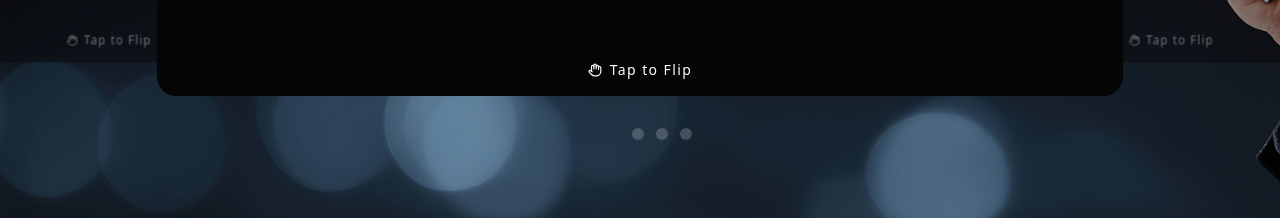
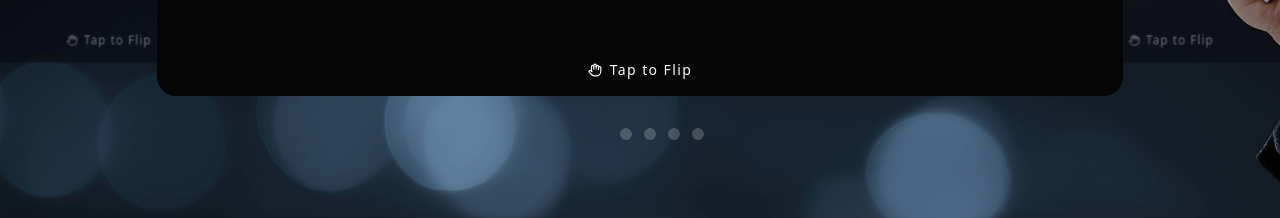
Before and after one commit to cvegabello/portafolio-factory-NestJs, a Next.js app: page / in a window 1280 px wide. Shown: the part 8560-8778 px from the top of the page. Built offline with nearby package versions, Linux system fonts and the light colour scheme.

Commit message:
Update the testimonials of Vito Urbano

```diff
--- a/data/references.ts
+++ b/data/references.ts
@@ -28,19 +28,19 @@
       signature: "- Scott Byrnes",
       pdfUrl: null,
     },
-    // {
-    //   id: 2,
-    //   name: "Vito Urbano",
-    //   role: "Head Varsity Soccer Coach at Schalmont High School",
-    //   email: "vitourbano@gmail.com",
-    //   avatar: "/img/vito-urbano-avatar.png",
-    //   quote:
-    //     "Santiago is an outstanding student-athlete. [Placeholder: We will update this quote as soon as Coach Urbano sends his official recommendation letter.]",
-    //   signature: "- Vito Urbano",
-    //   pdfUrl: null,
-    // },
     {
       id: 3,
+      name: "Vito Urbano",
+      role: "Schalmont Boys Soccer, Varsity Head Coach",
+      email: "vitourbano@gmail.com",
+      avatar: "/img/Vito-Urbano-Photo.jpg",
+      quote:
+        "I have had the pleasure of coaching Santiago for the last 4 years on the Schalmont Boys Varsity team. During this time, Santiago has displayed an amazing work ethic and desire to improve each day he showed up to compete. Santiago is a tremendous athlete and an even more impressive student, providing his teammates with an amazing role model and a true gold standard to follow as a student athlete. Santiago is the type of player who can boost both the talent level on the field and the team's morale, and I am very thankful that I get to call him one of my athletes.",
+      signature: "- Vito Urbano",
+      pdfUrl: null,
+    },
+    {
+      id: 4,
       name: "Mónica Muñiz DiCocco",
       role: "Spanish Teacher & Spanish Club, Spanish Honor Society, and SADD Club Advisor at Schalmont High School",
       email: "mmdicocco@schalmont.net",
@@ -51,7 +51,7 @@
       pdfUrl: null,
     },
     {
-      id: 4,
+      id: 5,
       name: "Chase Campbell",
       role: "Global Studies Teacher at Schalmont High School",
       email: "ccampbell@gmail.com",
```
Also changed, not shown: public/img/Vito-Urbano-Photo.jpg (added), 1 other file (tests, documents, lock files or other folders).
